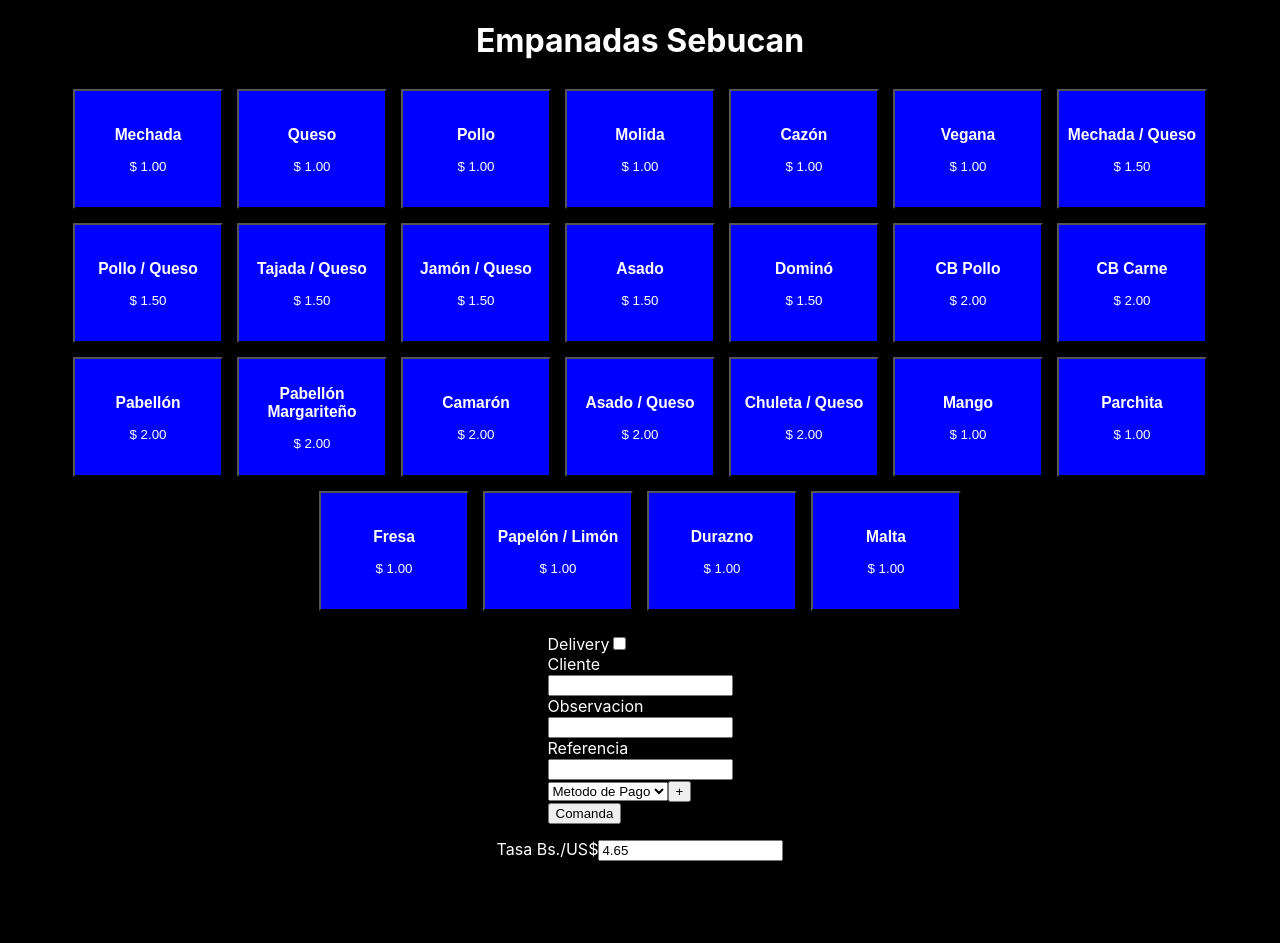
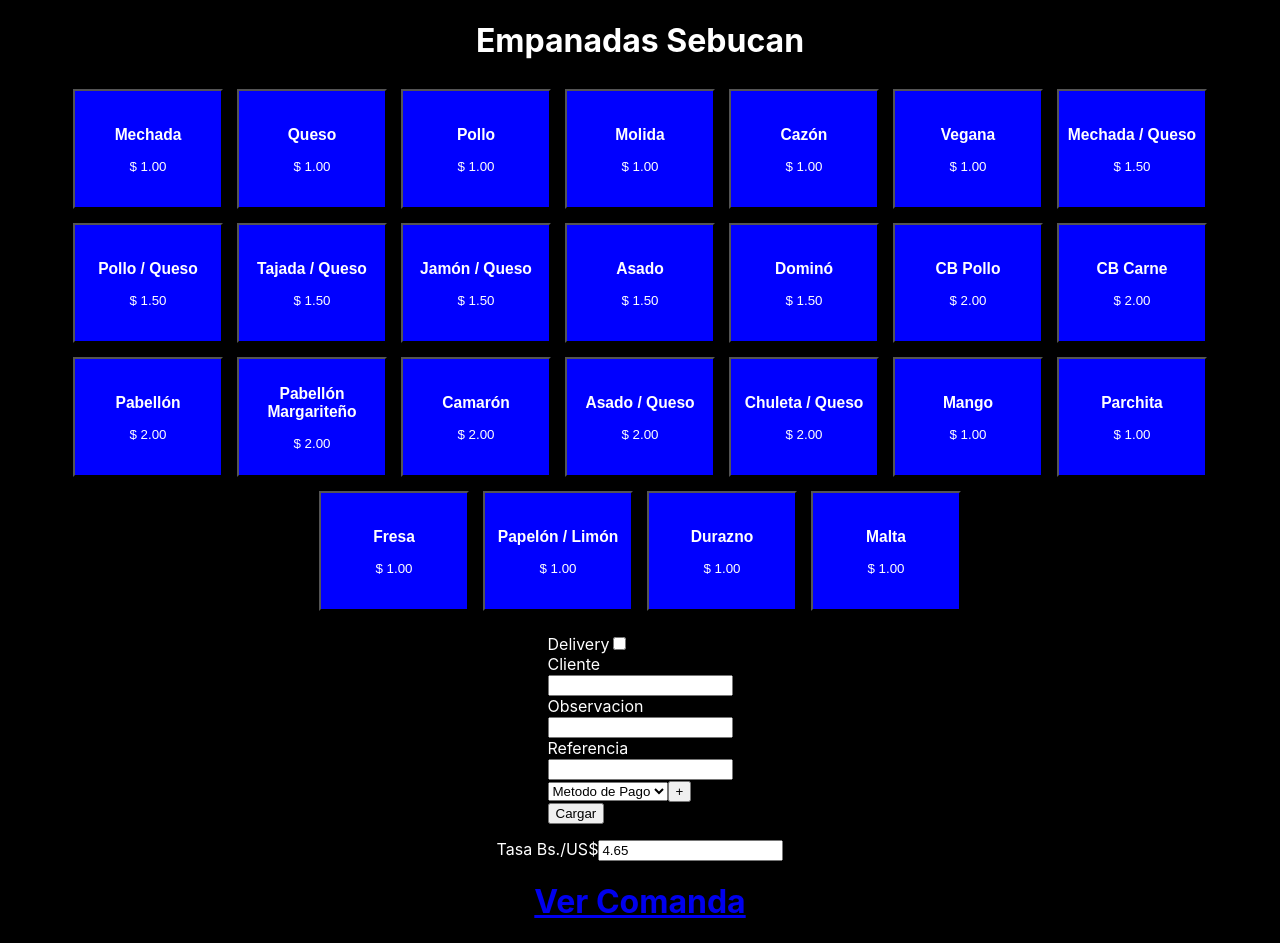
Before and after one commit to kwaale/empanadasebucan, a React (Create React App) app in the folder client/: page / in a window 1280 px wide. Before the commit the page ends 861 px from the top, so only its background shows below. Built offline with nearby package versions, Linux system fonts and the light colour scheme.

Commit message:
identacion codigo para modificar redux

```diff
--- a/client/src/components/Comanda/index.js
+++ b/client/src/components/Comanda/index.js
@@ -7,6 +7,7 @@ const Comanda = () => {
     console.log("cart", cart);
     return (
         <div>
+            <h1>Comanda</h1>
             <div className='table-container'>
                 <table>
                     <thead>
@@ -35,6 +36,9 @@ const Comanda = () => {
                 <Link to="/">
                     <h1>Volver</h1>
                 </Link>
+                <Link to="/orders">
+                    <h1>Ordenes</h1>
+                </Link>
             </div>
         </div>
     );
--- a/client/src/components/Orders/OrderForm.jsx
+++ b/client/src/components/Orders/OrderForm.jsx
@@ -92,7 +92,7 @@ const OrderForm = ({ cart, bolivar, dolar }) => {
                 )}
                 <div>
                     <Link to="/comanda">
-                        <button onClick={()=>dispatch(addOrder(form))}>Comanda</button>
+                        <button onClick={()=>dispatch(addOrder(form))}>Cargar</button>
                     </Link>
                 </div>
             </div>
--- a/client/src/components/Products/index.jsx
+++ b/client/src/components/Products/index.jsx
@@ -6,6 +6,7 @@ import { getProducts, deleteCart } from "../../redux/actions/productsActions";
 import { useSelector, useDispatch } from "react-redux";
 import Cart from "./Cart";
 import { useState } from "react";
+import { Link } from "react-router-dom";
 
 
 
@@ -67,8 +68,8 @@ const Products = () => {
                   </div> : null}
             </div>
             <OrderForm cart={cart}
-            bolivar={parseFloat(tasa * totaliza(cart).toFixed(2)).toFixed(2)}
-            dolar={totaliza(cart).toFixed(2)}/>
+               bolivar={parseFloat(tasa * totaliza(cart).toFixed(2)).toFixed(2)}
+               dolar={totaliza(cart).toFixed(2)} />
          </div>
          <div>
             Tasa Bs./US$
@@ -77,6 +78,11 @@ const Products = () => {
                value={tasa} type="text"
             />
          </div>
+         <div>
+            <Link to="/comanda">
+               <h1>Ver Comanda</h1>
+            </Link>
+         </div>
       </div>
    )
 }
```
Also changed, not shown: client/src/components/Orders/index.js (+8 -0 lines).
